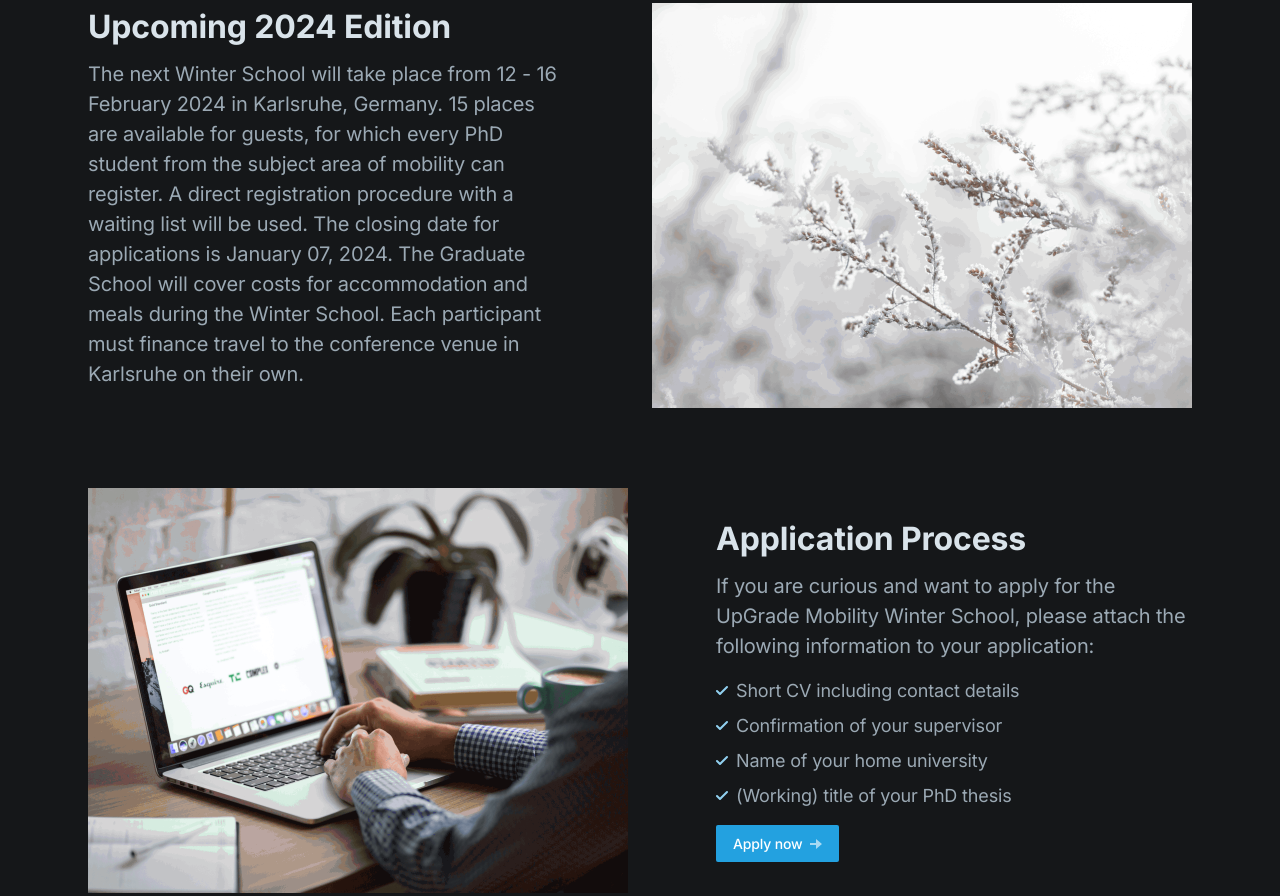
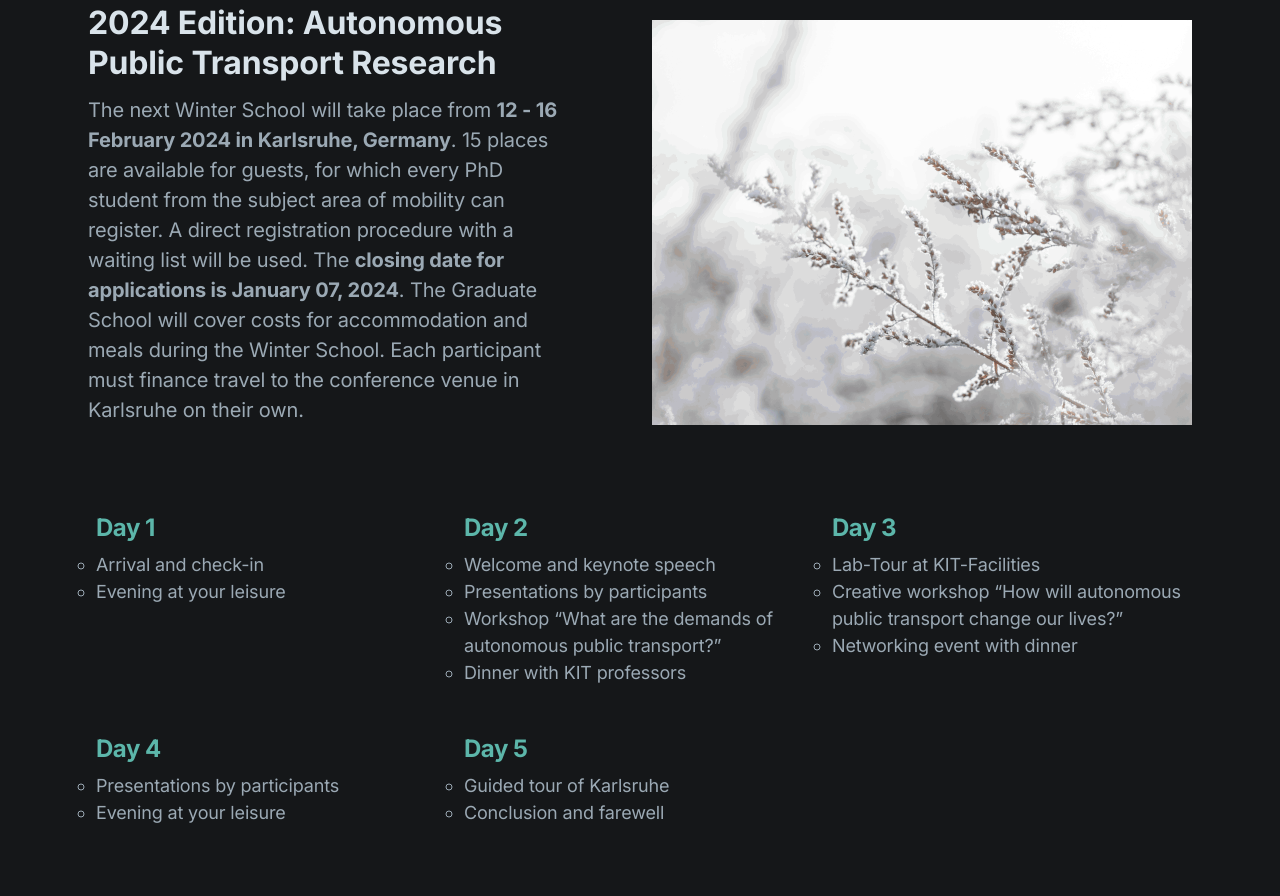
Before and after one commit to upgrademobility/ugm_website, a website: page winterschool.html in a window 1280 px wide. Shown: the part 1763-2659 px from the top of the page. Drawn offline with nearby package versions, Linux system fonts and the light colour scheme.

Commit message:
Winter School updates

```diff
--- a/winterschool.html
+++ b/winterschool.html
@@ -249,7 +249,7 @@
                     <div class="py-12 md:py-20 border-t border-gray-800">
 
                         <!-- Items -->
-                        <div class="grid gap-20">
+                        <div class="grid gap-12">
 
                             <!-- 1st item -->
                             <div class="md:grid md:grid-cols-12 md:gap-6 items-center">
@@ -265,17 +265,85 @@
                                 <div class="max-w-xl md:max-w-none md:w-full mx-auto md:col-span-7 lg:col-span-6"
                                     data-aos="fade-right">
                                     <div class="md:pr-4 lg:pr-12 xl:pr-16">
-                                        <h3 class="h3 mb-3">Upcoming 2024 Edition</h3>
+                                        <h3 class="h3 mb-3">2024 Edition: Autonomous Public Transport Research</h3>
                                         <p class="text-xl text-gray-400 mb-4">The next Winter School will take place
-                                            from 12 - 16 February 2024 in Karlsruhe, Germany. 15 places are
+                                            from <b>12 - 16 February 2024 in Karlsruhe, Germany</b>. 15 places are
                                             available for guests, for which every PhD student from the subject area
                                             of mobility can register. A direct registration procedure with a waiting
                                             list
-                                            will be used. The closing date for applications
-                                            is January 07, 2024. The Graduate School will cover costs for accommodation
+                                            will be used. The <b>closing date for applications
+                                                is January 07, 2024</b>. The Graduate School will cover costs for
+                                            accommodation
                                             and meals during the Winter
                                             School. Each participant must finance travel to the conference venue in
                                             Karlsruhe on their own.</p>
+                                    </div>
+                                </div>
+                            </div>
+
+                            <!-- Five day program -->
+
+                            <div class="grid md:grid-cols-3 px-6 md:px-0 text-left">
+                                <!-- 1st item -->
+                                <div class="py-6 md:py-6 md:px-2">
+                                    <div class="text-2xl font-bold leading-tight tracking-tighter text-kitgreen-600 mb-2"
+                                        data-aos="fade-up">Day 1</div>
+                                    <div class="text-lg text-gray-400" data-aos="fade-up" data-aos-delay="200">
+                                        <ul style="list-style-type:circle">
+                                            <li>Arrival and check-in</li>
+                                            <li>Evening at your leisure</li>
+                                        </ul>
+                                    </div>
+                                </div>
+                                <!-- 2nd item -->
+                                <div class="py-6 md:py-6 md:px-2">
+                                    <div class="text-2xl font-bold leading-tight tracking-tighter text-kitgreen-600 mb-2"
+                                        data-aos="fade-up">Day 2</div>
+                                    <div class="text-lg text-gray-400" data-aos="fade-up" data-aos-delay="200">
+                                        <ul style="list-style-type:circle">
+                                            <li>
+                                                Welcome and keynote speech</li>
+                                            <li>Presentations by participants</li>
+                                            <li>Workshop “What are the
+                                                demands of autonomous public transport?”</li>
+                                            <li>Dinner with KIT professors</li>
+                                        </ul>
+                                    </div>
+                                </div>
+                                <!-- 3rd item -->
+                                <div class="py-6 md:py-6 md:px-2">
+                                    <div class="text-2xl font-bold leading-tight tracking-tighter text-kitgreen-600 mb-2"
+                                        data-aos="fade-up">Day 3</div>
+                                    <div class="text-lg text-gray-400" data-aos="fade-up" data-aos-delay="200">
+                                        <ul style="list-style-type:circle">
+                                            <li>
+                                                Lab-Tour at KIT-Facilities</li>
+                                            <li>Creative workshop “How will
+                                                autonomous public transport change our lives?”</li>
+                                            <li>Networking event with dinner</li>
+                                        </ul>
+                                    </div>
+                                </div>
+                                <div class="py-6 md:py-6 md:px-2">
+                                    <div class="text-2xl font-bold leading-tight tracking-tighter text-kitgreen-600 mb-2"
+                                        data-aos="fade-up">Day 4</div>
+                                    <div class="text-lg text-gray-400" data-aos="fade-up" data-aos-delay="200">
+                                        <ul style="list-style-type:circle">
+                                            <li>
+                                                Presentations by participants</li>
+                                            <li>Evening at your leisure</li>
+                                        </ul>
+                                    </div>
+                                </div>
+                                <div class="py-6 md:py-6 md:px-2">
+                                    <div class="text-2xl font-bold leading-tight tracking-tighter text-kitgreen-600 mb-2"
+                                        data-aos="fade-up">Day 5</div>
+                                    <div class="text-lg text-gray-400" data-aos="fade-up" data-aos-delay="200">
+                                        <ul style="list-style-type:circle">
+                                            <li>
+                                                Guided tour of Karlsruhe</li>
+                                            <li>Conclusion and farewell</li>
+                                        </ul>
                                     </div>
                                 </div>
                             </div>
@@ -369,7 +437,7 @@
                                     <div class="flex items-center mb-3">
                                         <div
                                             class="absolute left-0 inline-flex text-sm font-semibold py-1 px-3 text-white-600 bg-kitcyan-950 rounded-full">
-                                            2023</div>
+                                            2024</div>
                                         <div class="absolute left-0 h-full px-px bg-gray-800 ml-20 self-start transform -translate-x-1/2 translate-y-3"
                                             aria-hidden="true"></div>
                                         <div class="absolute left-0 w-2 h-2 bg-kitcyan-950 border-4 box-content border-gray-900 rounded-full ml-20 transform -translate-x-1/2"
```
Also changed, not shown: index.html (+3 -1 lines), style.css.
